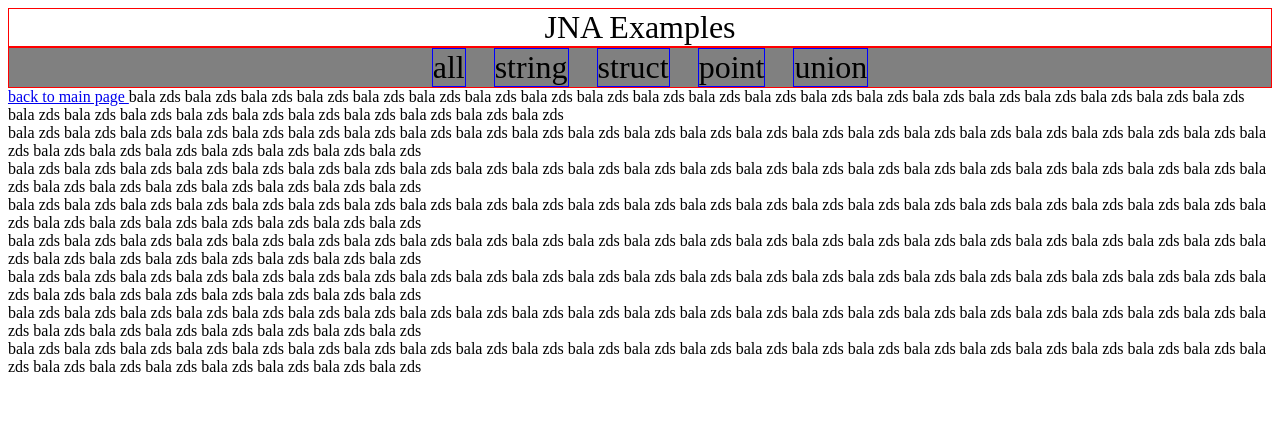
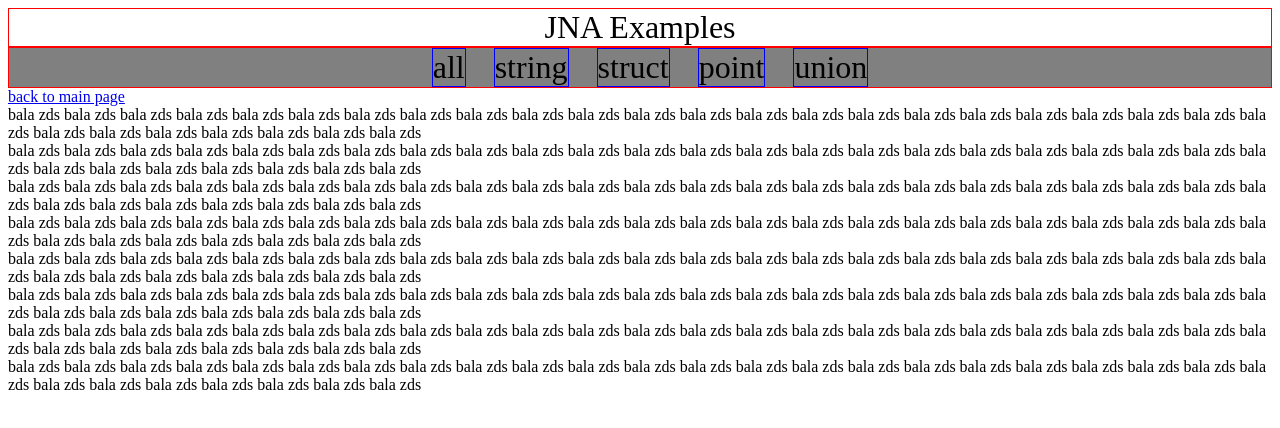
Before and after one commit to zds78/zds78.github.io, a plain HTML site: page zds2.html in a window 1280 px wide. Drawn offline with Linux system fonts and the light colour scheme.

Commit message:
Update zds2.html

```diff
--- a/zds2.html
+++ b/zds2.html
@@ -98,7 +98,7 @@
 
 </div>
 
-  <a href="index.html"> back to main page </a>
+  <a href="index.html"> back to main page </a>  <br/>
 
 bala zds bala zds bala zds bala zds bala zds bala zds bala zds bala zds bala zds bala zds bala zds bala zds bala zds bala zds bala zds bala zds bala zds bala zds bala zds bala zds
 bala zds bala zds bala zds bala zds bala zds bala zds bala zds bala zds bala zds bala zds
```
